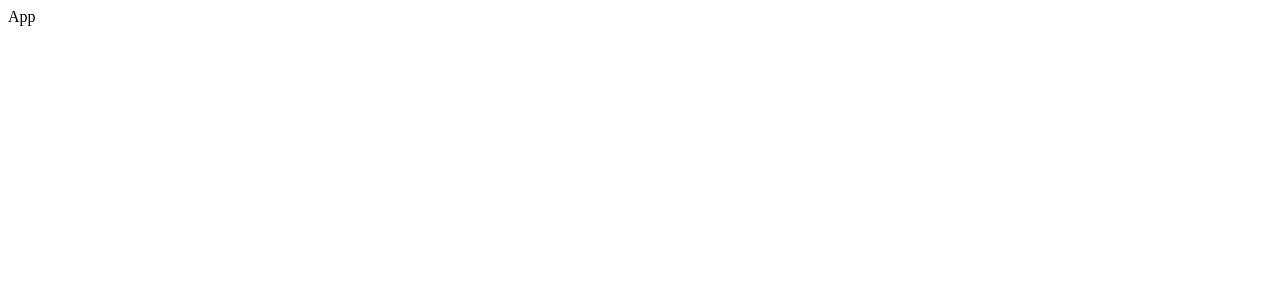
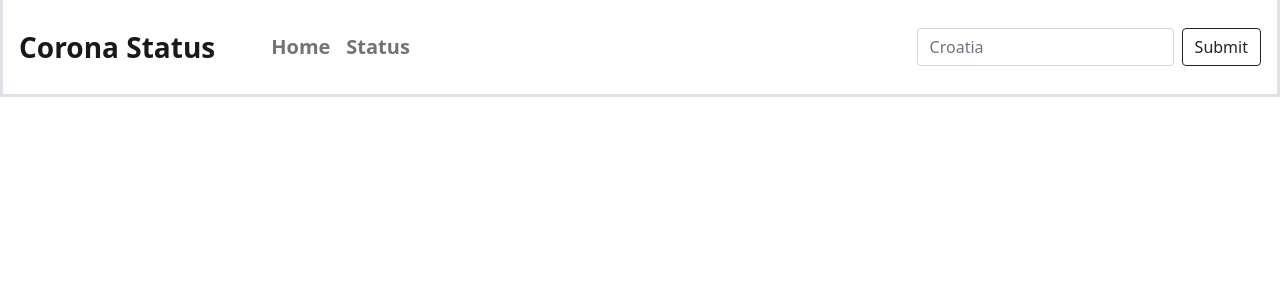
Before and after one commit to Jean-PierreNovak0612/corona-data, a Vue app: page / in a window 1280 px wide. Shown: the top 300 px of the page. Built offline with nearby package versions, Linux system fonts and the light colour scheme.

Commit message:
Header component added

```diff
--- a/package.json
+++ b/package.json
@@ -11,7 +11,8 @@
     "axios": "^0.21.1",
     "core-js": "^3.6.5",
     "vue": "^3.0.0",
-    "vue-router": "^4.0.8"
+    "vue-router": "^4.0.8",
+    "vue3-datepicker-lite": "^1.8.9"
   },
   "devDependencies": {
     "@vue/cli-plugin-babel": "~4.5.0",
--- a/public/index.html
+++ b/public/index.html
@@ -6,6 +6,10 @@
     <meta name="viewport" content="width=device-width,initial-scale=1.0">
     <link rel="icon" href="<%= BASE_URL %>favicon.ico">
     <title><%= htmlWebpackPlugin.options.title %></title>
+    <link href="https://cdn.jsdelivr.net/npm/bootstrap@5.0.1/dist/css/bootstrap.min.css" rel="stylesheet" integrity="sha384-+0n0xVW2eSR5OomGNYDnhzAbDsOXxcvSN1TPprVMTNDbiYZCxYbOOl7+AMvyTG2x" crossorigin="anonymous">
+    <script src="https://code.jquery.com/jquery-3.3.1.slim.min.js" integrity="sha384-q8i/X+965DzO0rT7abK41JStQIAqVgRVzpbzo5smXKp4YfRvH+8abtTE1Pi6jizo" crossorigin="anonymous"></script>
+  <script src="https://cdnjs.cloudflare.com/ajax/libs/popper.js/1.14.7/umd/popper.min.js" integrity="sha384-UO2eT0CpHqdSJQ6hJty5KVphtPhzWj9WO1clHTMGa3JDZwrnQq4sF86dIHNDz0W1" crossorigin="anonymous"></script>
+  <script src="https://stackpath.bootstrapcdn.com/bootstrap/4.3.1/js/bootstrap.min.js" integrity="sha384-JjSmVgyd0p3pXB1rRibZUAYoIIy6OrQ6VrjIEaFf/nJGzIxFDsf4x0xIM+B07jRM" crossorigin="anonymous"></script>
   </head>
   <body>
     <noscript>
--- a/src/App.vue
+++ b/src/App.vue
@@ -1,11 +1,27 @@
 <template>
     <div>
-        App
+        <Header />
     </div>
 </template>
 
 <script>
+
+import Header from './components/Header'
+
 export default {
-    name: 'App'
+    name: 'App',
+    components: {
+        Header
+    }
 }
 </script>
+
+<style scoped>
+    *{
+        box-sizing: border-box;
+    }
+    body {
+        padding: 0;
+        margin: 0;
+    }
+</style>
--- /dev/null
+++ b/src/components/Header.vue
@@ -0,0 +1,26 @@
+<template>
+    <header>
+        <nav class="navbar navbar-light fixed-top border border-3 border-right-0 border-left-0 border-top-0 navbar-expand-lg justify-content-between">
+            <a class="navbar-brand p-3 fw-bold fs-3" href="#">Corona Status</a>
+            <button class="navbar-toggler m-3" type="button" data-toggle="collapse" data-target="#navbarNavAltMarkup" aria-controls="navbarNavAltMarkup" aria-expanded="false" aria-label="Toggle navigation">
+                <span class="navbar-toggler-icon"></span>
+            </button>
+            <div class="collapse navbar-collapse p-3 justify-content-between" id="navbarNavAltMarkup">
+                <div class="navbar-nav">
+                    <a class="nav-item nav-link fw-bold fs-5" href="#">Home</a>
+                    <a class="nav-item nav-link fw-bold fs-5" href="#">Status</a>
+                </div>
+                <form class="form-inline my-2 my-lg-0 d-lg-flex">
+                    <input type="search" class="form-control me-sm-2" placeholder="Croatia">
+                    <button class="btn btn-outline-dark my-3 my-lg-0">Submit</button>
+                </form>
+            </div>
+        </nav>
+    </header>
+</template>
+
+<script>
+export default {
+    name: 'Header'
+}
+</script>
```
Also changed, not shown: src/assets/images/corona.jpg (added), 1 other file (tests, documents, lock files or other folders).
